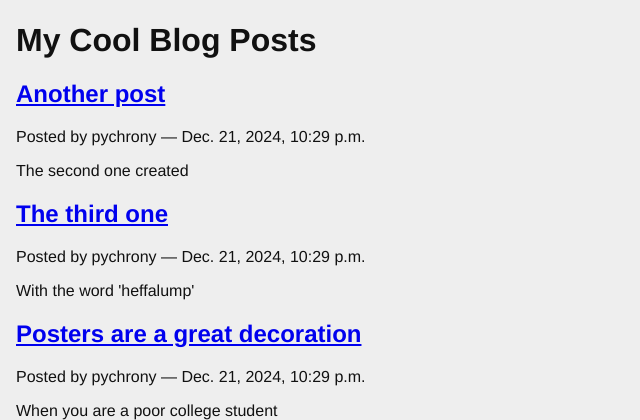
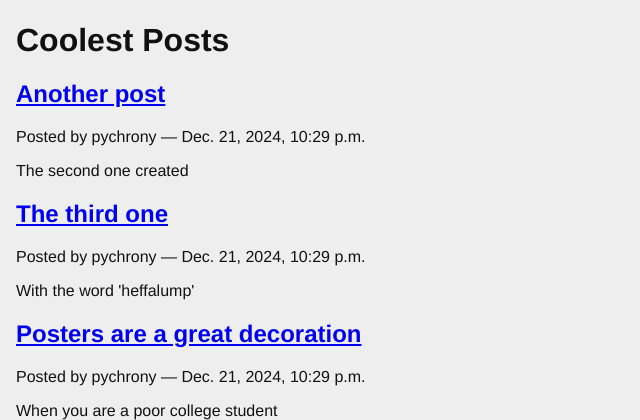
Before and after one commit to pychrony/django-blog, a Django app: page / in a window 1280 px wide. Shown: the part 20-440 px from the top of the page, without its empty margins (0-640 px from the left). Run offline with Django 3.2, Linux system fonts and the light colour scheme; data comes from the database, SQL or seed files in the repository; data that the repository does not hold is empty.

Commit message:
Change title.

```diff
--- a/blogging/templates/blogging/list.html
+++ b/blogging/templates/blogging/list.html
@@ -1,6 +1,6 @@
 {% extends "base.html" %}
 {% block content %}
-  <h1>My Cool Blog Posts</h1>
+  <h1>Coolest Posts</h1>
   {% comment %} Iterate over the default context variable 'object_list' {% endcomment %}
   {% for post in object_list %}
   <div class="post">
```
